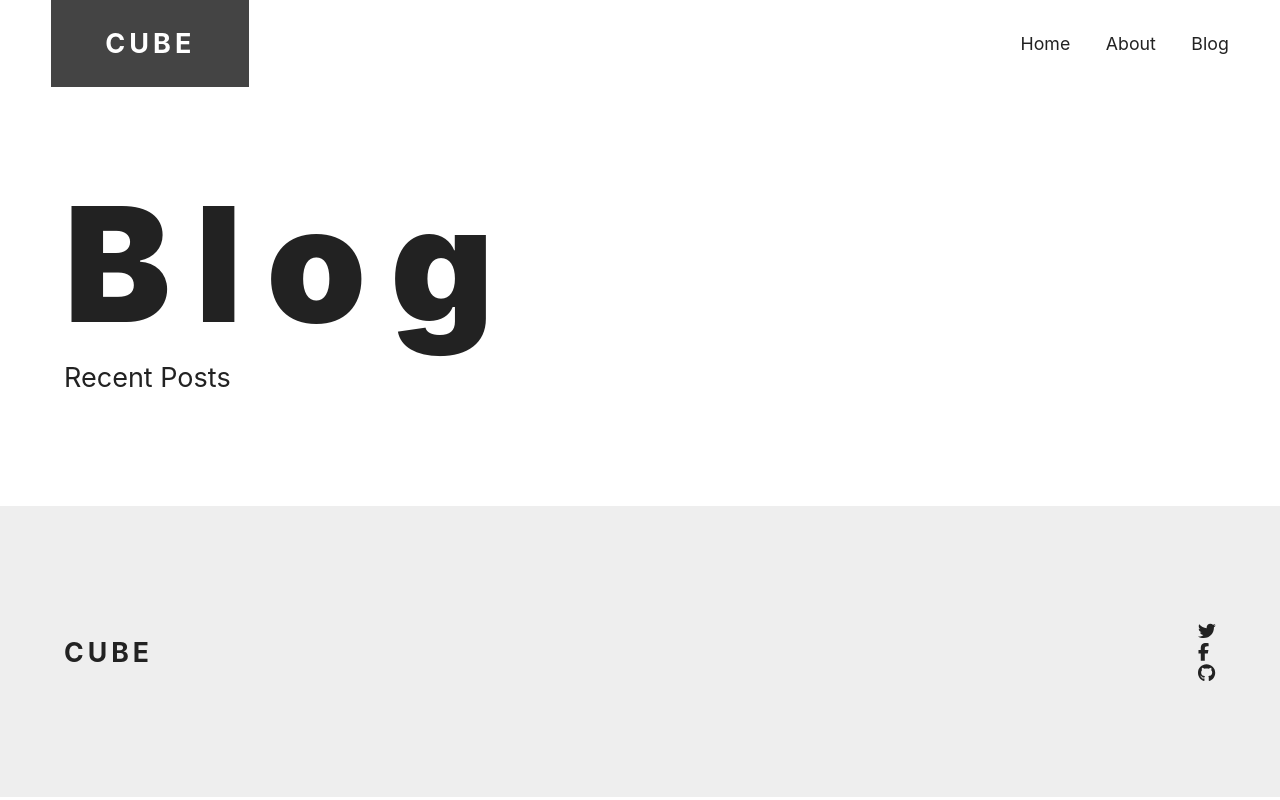
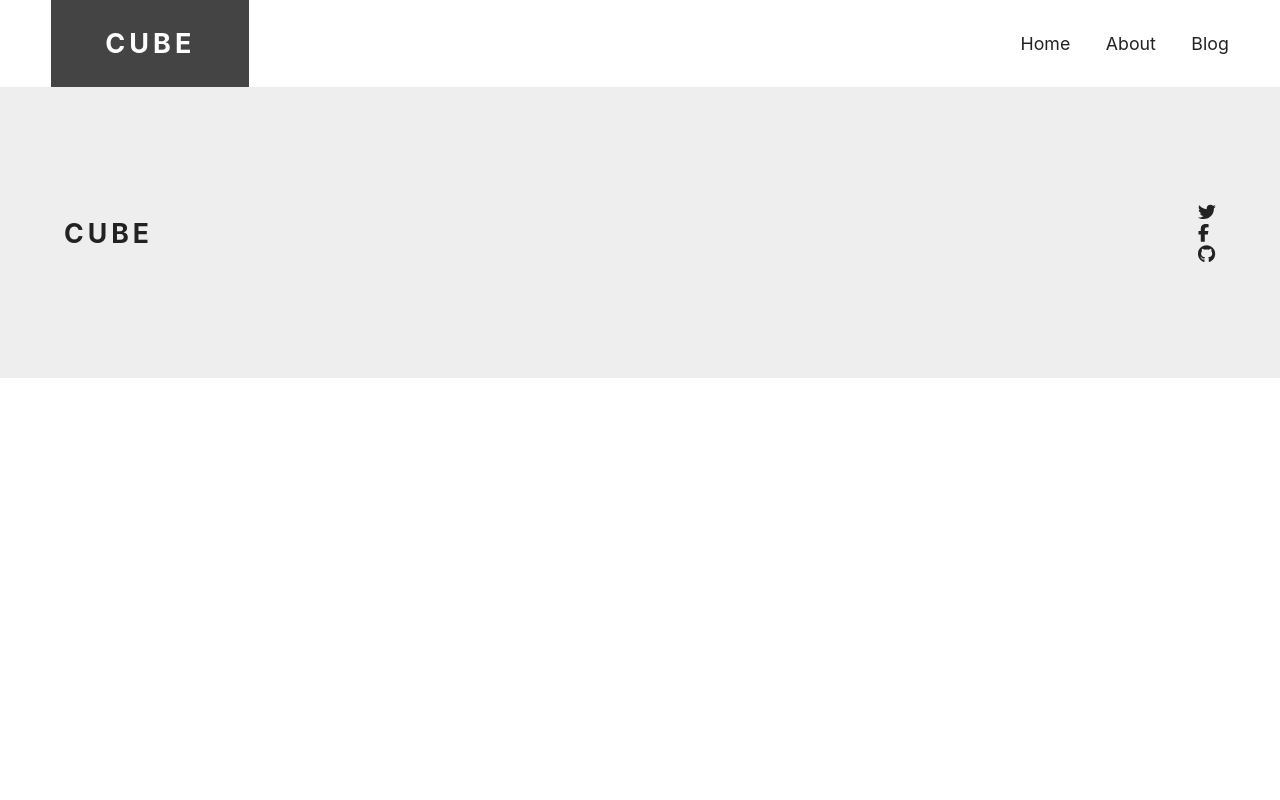
Before and after one commit to Mash1to/next-react-website, a Next.js app: page /blog in a window 1280 px wide. Built offline with nearby package versions, Linux system fonts and the light colour scheme.

Commit message:
Update index.js

```diff
--- a/pages/blog/index.js
+++ b/pages/blog/index.js
@@ -1,10 +1,11 @@
+import Meta from 'components/meta';
 import Container from 'components/container'
 import Hero from 'components/hero'
 
 export default function Blog() {
     return (
         <Container>
-            <Hero title="Blog" subtitle="Recent Posts" />
+            <Meta pageTitle="ブログ" pageDesc="ブログの記事一覧" />
         </Container>
     )
 }
```
